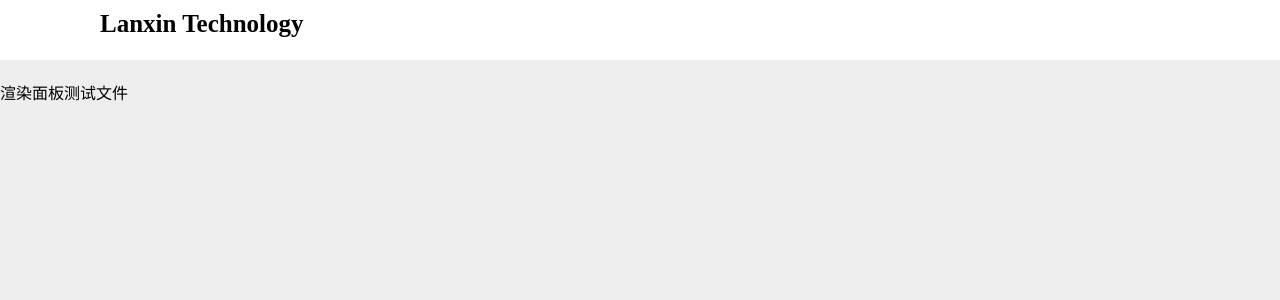
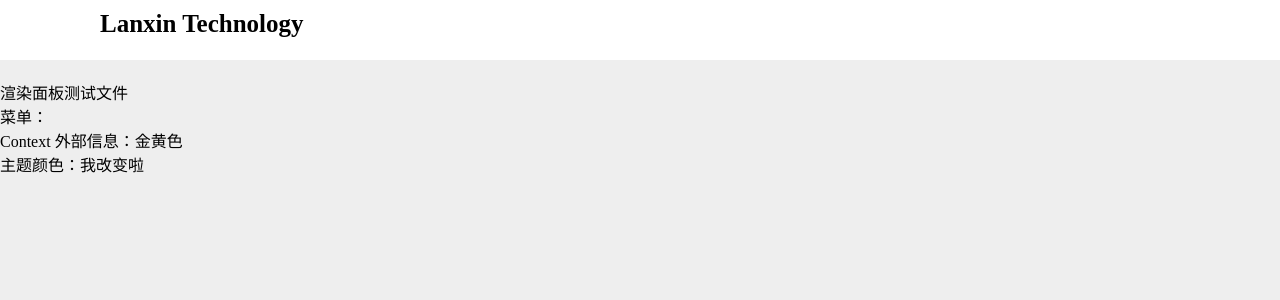
Before and after one commit to liushuxin/learnbootstrap, a React app: page / in a window 1280 px wide. Shown: the top 300 px of the page. Built offline with nearby package versions, Linux system fonts and the light colour scheme.

Commit message:
fix context and react hooks

```diff
--- /dev/null
+++ b/src/components/menu/index.tsx
@@ -0,0 +1,15 @@
+import * as React from 'react';
+import ItemMenu from './itemMenu';
+const { useState } = React;
+
+const Menu = (props: any) => {
+    const [state, setState] = useState({ data: 'React Hooks' });
+    return <div>
+        菜单：
+       <ItemMenu
+            setState={setState}
+            data={state}
+       />
+    </div>
+}
+export default Menu;
--- /dev/null
+++ b/src/components/menu/itemMenu.tsx
@@ -0,0 +1,29 @@
+import * as React from 'react';
+import getThemeContext from '../themeContext';
+const ThemeContext = getThemeContext();
+class ItemMenu extends React.Component<any,any> {
+    static contextType = ThemeContext;
+    constructor(props:any){
+        super(props);
+        this.state = {};
+    }
+    componentDidMount(){
+        const { setState} = this.props;
+        setTimeout(()=> {
+            setState({
+                data:'我改变啦',
+            })
+
+        },3000);
+    }
+    render(){
+        const {data:{data}} = this.props;
+        return <div>
+            <div>
+                Context 外部信息：{this.context}
+            </div>
+            主题颜色：{data}
+            </div>
+    }
+}
+export default ItemMenu;
--- /dev/null
+++ b/src/components/themeContext.ts
@@ -0,0 +1,11 @@
+import * as React from 'react';
+let ThemeContext: any = null;
+const getThemeContext = () => {
+    if (ThemeContext){
+        return ThemeContext;
+    }else{
+        ThemeContext = React.createContext('light');
+        return ThemeContext;
+    }
+}
+export default getThemeContext;
--- a/src/index.tsx
+++ b/src/index.tsx
@@ -1,6 +1,9 @@
 import * as React from 'react';
 import * as ReactDOM from 'react-dom';
 import './index.less';
+import Menu from './components/menu/index';
+import getThemeContext from './components/themeContext';
+const ThemeContext = getThemeContext();
 class App extends React.Component<any,any>{
   constructor(props:any){
     super(props);
@@ -12,6 +15,9 @@ class App extends React.Component<any,any>{
       </div>
       <div className="lanxin-content-wrapper">
             渲染面板测试文件
+             <ThemeContext.Provider value="金黄色">
+          <Menu/>
+        </ThemeContext.Provider>
       </div>
 
     </div>
@@ -21,4 +27,7 @@ class App extends React.Component<any,any>{
 
 ReactDOM.render(<App/>,
   document.getElementById('app')
- );
+);
+/**
+ * Context设计目的是为了共享那些对于一个组件树而言是“全局”的数据，例如当前认证的用户、主题或首选语言
+ */
--- a/webpack.config.js
+++ b/webpack.config.js
@@ -12,6 +12,9 @@ module.exports = {
     // 必须是绝对路径（使用 Node.js 的 path 模块）
     filename: "bundle.js", // string    // 「入口分块(entry chunk)」的文件名模板
     publicPath: "/assets/", // string    // 输出解析文件的目录，url 相对于 HTML 页面
+  },
+  resolve:{
+    extensions: ['.js', '.jsx','.ts','.tsx']
   },
   module: {
     rules: [
```
